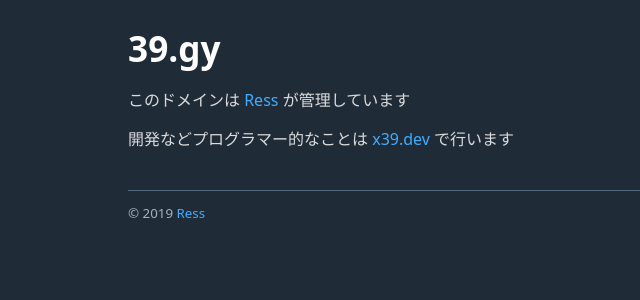
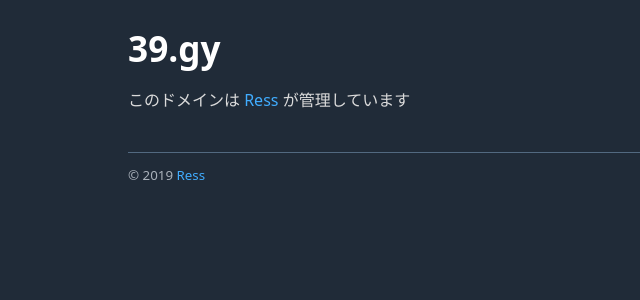
Before and after one commit to 39-gy/39-gy.github.io, a Jekyll site: the page built from index.md, in a window 1280 px wide. Shown: the top 300 px of the page, without its empty margins (112-752 px from the left). Built offline with Jekyll 4.4.1, drawn with Linux system fonts in a browser that asks for light colours.

Commit message:
Update index.md

```diff
--- a/index.md
+++ b/index.md
@@ -2,5 +2,3 @@
 layout: default
 ---
 このドメインは <a href="https://x39.dev">Ress</a> が管理しています
-
-開発などプログラマー的なことは <a href="https://x39.dev">x39.dev</a> で行います
```
